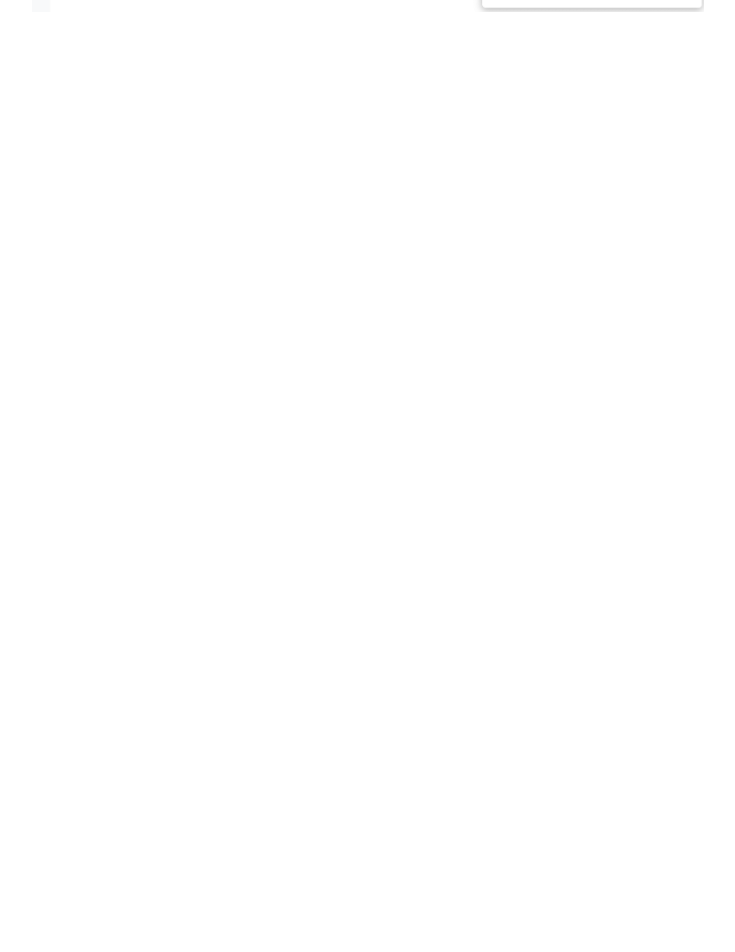
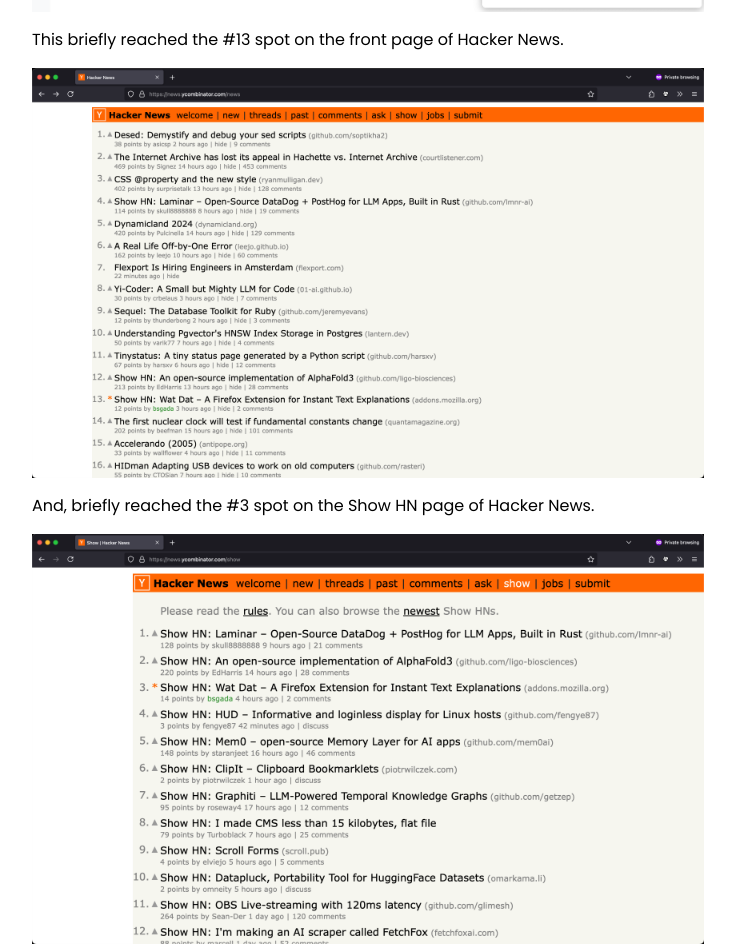
Before and after one commit to bhavyagada/website, a SvelteKit app: page /projects in a window 1280 px wide. Shown: the part 519-1471 px from the top of the page, without its empty margins (272-1007 px from the left). Before the commit the page ends 800 px from the top, so only its background shows below. Built offline with nearby package versions, Linux system fonts and the light colour scheme.

Commit message:
Add hacker news images for wat dat

```diff
--- a/src/routes/projects/+page.svelte
+++ b/src/routes/projects/+page.svelte
@@ -1,5 +1,7 @@
 <script>
   import watdat from "$lib/images/watdat.png";
+  import watdat_hn from "$lib/images/watdat_hn.png";
+  import watdat_shn from "$lib/images/watdat_shn.png";
 </script>
 
 <svelte:head>
@@ -18,5 +20,9 @@
       This eliminates the need to copy-pasting text into an LLM, helps maintain your workflow, and reduces context-switching.
     </p>
     <img src={watdat} alt="wat dat screenshot" class="py-2" />
+    <p class="py-2">This briefly reached the #13 spot on the front page of Hacker News.</p>
+    <img src={watdat_hn} alt="wat dat #13 on hacker news" class="py-2" />
+    <p class="py-2">And, briefly reached the #3 spot on the Show HN page of Hacker News.</p>
+    <img src={watdat_shn} alt="wat dat #3 on show hacker news" class="py-2" />
   </section>
 </main>
```
Also changed, not shown: src/lib/images/watdat_hn.png (added), src/lib/images/watdat_shn.png (added).
